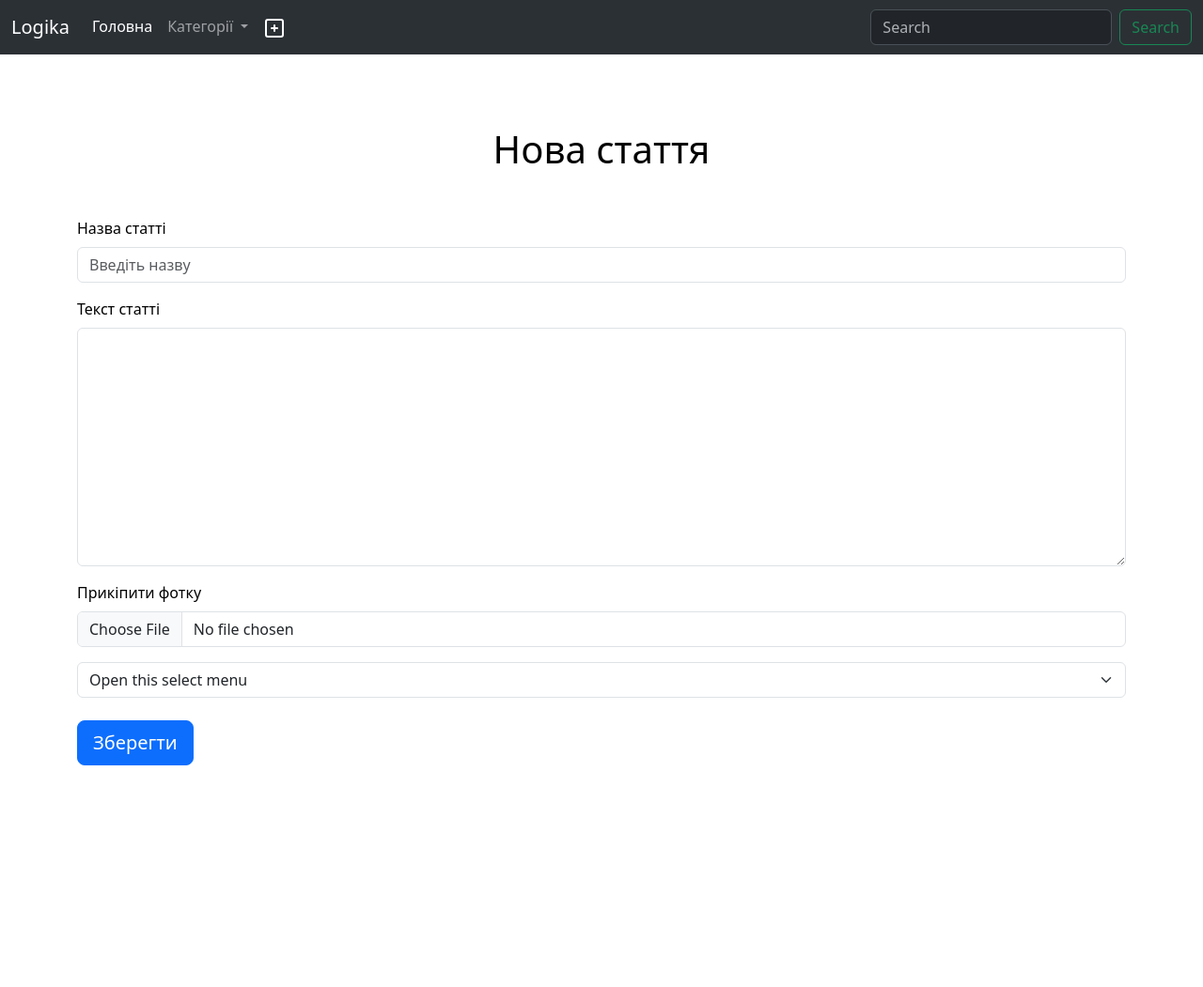
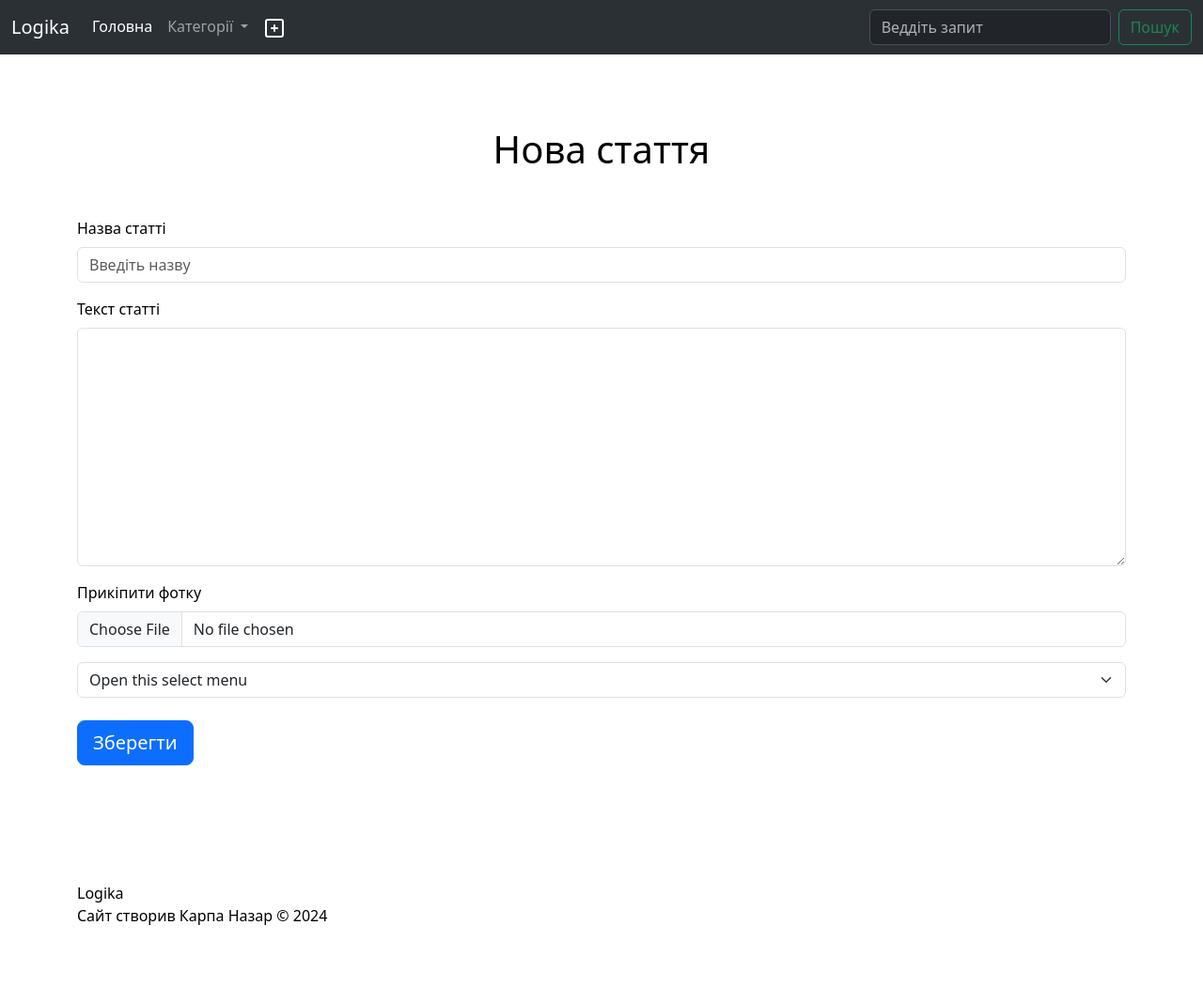
Before and after one commit to NazarKarpa/Flask21, a Flask app: page /articles/new in a window 1280 px wide. Shown: the whole page at 94% size. Before the commit the page ends 815 px from the top, so only its background shows below. Run offline with Flask 3, Linux system fonts and the light colour scheme; data comes from the database, SQL or seed files in the repository; both versions use the stored data as it was after the commit.

Commit message:
Кінцева версія

```diff
--- a/app.py
+++ b/app.py
@@ -1,4 +1,4 @@
-from flask import Flask, render_template, request
+from flask import Flask, render_template, request, flash
 from dotenv import load_dotenv
 from db_scripts import *
 import os
@@ -36,12 +36,23 @@ def category_page(category_id):
 @app.route('/articles/new', methods=['GET', 'POST'])
 def new_article():
     if request.method == 'POST':#якщо користувач надсилає форму
-        image = request.files['image'] #получаємо файл картинки
-        image.save(IMG_PATH + image.filename)
-        db.add_article(request.form['title'], request.form['content'], image.filename, 1, request.form['category'])
-
+        if request.form['category'] != 'Виберіть категорію':
+            image = request.files['image'] #получаємо файл картинки
+            image.save(IMG_PATH + image.filename)
+            db.add_article(request.form['title'], request.form['content'], image.filename, 1, request.form['category'])
+            flash('Статтю додано', 'alert-success')
+        else:
+            flash('Заповніть всі поля і статтю вибріть')
     return render_template('new_article.html')
 
+@app.route("/search")  # Вказуємо url-адресу для виклику функції
+def search():
+    articles = db.get_all_articles()
+    if request.method == 'GET':
+        query= request.args.get('query')
+        articles = db.search_article(query)
+
+    return render_template("index.html", articles=articles) # html-сторінка, що повертається у браузер
 
 
 if __name__ == "__main__":
--- a/db_scripts.py
+++ b/db_scripts.py
@@ -56,3 +56,11 @@ class DataBaseManager:
         self.conn.commit()
         self.close()
         return
+
+    def search_article(self, query):
+        self.open()
+        query = '%' + query + '%'
+        self.cursor.execute('''SELECT * FROM articles WHERE (title LIKE ? OR content LIKE ?)''', [query, query])
+        data = self.cursor.fetchall()
+        self.close()
+        return data
--- a/myenv/pyvenv.cfg
+++ /dev/null
@@ -1,5 +0,0 @@
-home = /usr/bin
-include-system-site-packages = false
-version = 3.12.6
-executable = /usr/bin/python3.12
-command = /usr/bin/python3 -m venv /home/khatsker/PycharmProjects/Flask21/myenv
--- /dev/null
+++ b/templates/alerts.html
@@ -0,0 +1,5 @@
+{% for category, message in get_flashed_messages(True) %}
+    <div class="alert {{category}}" role="alert">
+        {{message}}
+    </div>
+{% endfor %}
--- a/templates/base.html
+++ b/templates/base.html
@@ -56,9 +56,9 @@
             </ul>
         </li>
       </ul>
-      <form class="d-flex" role="search">
-        <input class="form-control me-2" type="search" placeholder="Search" aria-label="Search">
-        <button class="btn btn-outline-success" type="submit">Search</button>
+      <form class="d-flex" role="search" action="{{url_for('search')}}">
+        <input required name="query" class="form-control me-2" type="search" placeholder="Веддіть запит" aria-label="Search">
+        <button class="btn btn-outline-success" type="submit">Пошук</button>
       </form>
     </div>
   </div>
@@ -74,6 +74,11 @@
         {% endblock content %}
 
     <footer>
+        <div class="container py-5">
+            <a class="navbar-brand" href="{{url_for('index')}}">Logika</a>
+            <p>Сайт створив Карпа Назар &copy; 2024</p>
+
+        </div>
         <!-- Підвал сайту: про сайт, автор, контакти тощо -->
     </footer>
     <!-- Підключення JavaScript -->
--- a/templates/new_article.html
+++ b/templates/new_article.html
@@ -6,6 +6,7 @@
 {% block content %}
     <main class="container py-3">
         <h1 class="text-center my-5">Нова стаття</h1>
+        {% include 'alerts.html' %}
         <form action="" method="post" enctype="multipart/form-data">
             <div class="mb-3">
             <label for="articleTitle" class="form-label">Назва статті</label>
@@ -25,6 +26,7 @@
                 <option value="{{category[0]}}">{{category[1]}}</option>
               {%endfor%}
             </select>
+
             <button type="submit" class="btn btn-lg btn-primary mt-4 mb-5">Зберегти</button>
         </form>
 
```
Also changed, not shown: Blog.db, 11 other files.
